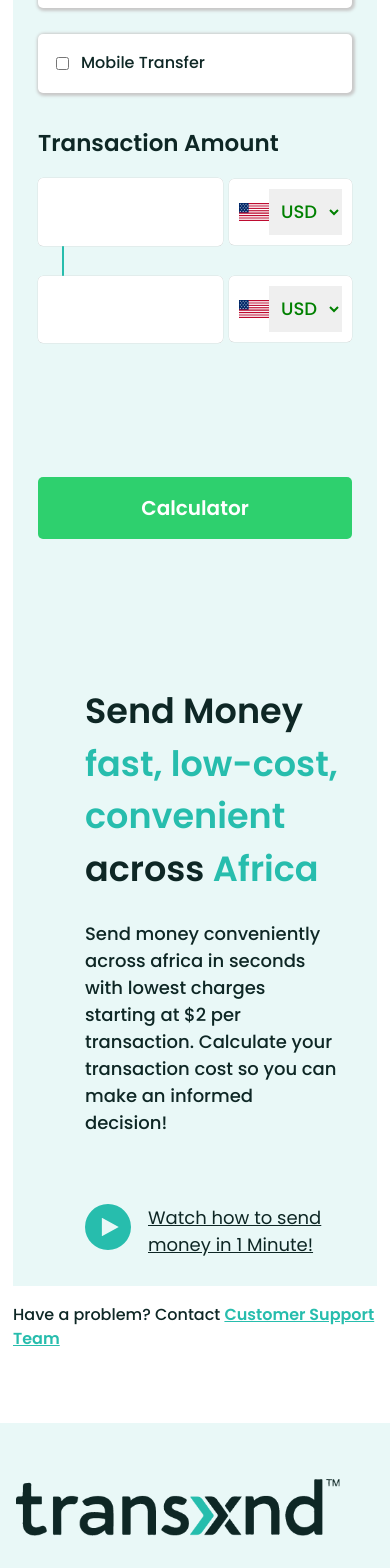
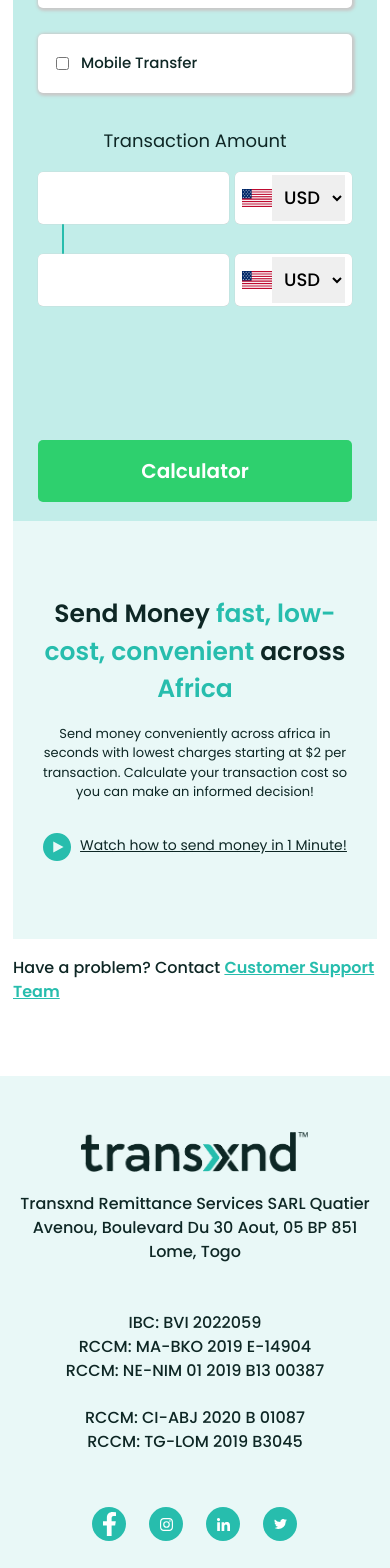
Before and after one commit to ab9pixel/Transxnd-Enhanced-screens, a React (Create React App) app: page / in a window 390 px wide. Shown: the part 420-1988 px from the top of the page. Built offline with nearby package versions, Linux system fonts and the light colour scheme.

Commit message:
home screen and footer are responsive

```diff
--- a/src/App.scss
+++ b/src/App.scss
@@ -208,8 +208,6 @@ body{
                 }
             }
         }
-
-
     }
     .MainContentWrap{
         margin: 14px 13px !important;
@@ -255,6 +253,9 @@ body{
                     .SmallInputWrap{
                         width: 100%;
                         margin-bottom: 14px;
+                        p{
+                            font-size: 15px;
+                        }
                     }
                 }
                 .transactionType{
@@ -265,7 +266,153 @@ body{
                         font-weight: 600;
                     }
                 }
+                .transactionAmountWrap{
+                    h3{
+                        font-size: 18px;
+                        font-weight: normal;
+                        text-align: center;
+                    }
+                    .transactionAmount{
+                        input{
+                            padding: 10px 12px;
+                        }
+                        .currencyWrap{
+                            padding: 3px 7px;
+                        }
+                    }
+                }
+                .GreenFullButton_GreenFullButton__80YVK{
+                    margin: 0 auto;
+                    display: flex;
+                    justify-content: center;
+                    align-items: center;
+                    width: 80%;
+                    button{
+                        font-size: 16px;
+                    }
+                }
+            }
+            .sendMoneyPageOneLeft{
+                padding: 74px 24px 50px;
+                .contentBodyHeading{
+                    font-size: 25px;
+                    text-align: center;
+                    margin-bottom: 16px;
+                }
+                .contentBodyPara{
+                    margin-bottom: 29px;
+                    p{
+                        font-size: 13px;
+                        font-weight: 400;
+                        text-align: center;
+                    }
+                }
+                .howToLink{
+                    display: flex;
+                    justify-content: center;
+                    align-items: center;
+                    .playIcon{
+                        img{
+                            width: 28px;
+                            height: 28px;
+                            margin-right: 9px;
+                        }
+                    }
+                    .playText{
+                        font-size: 14px;
+                    }
+                }
             }
         }
     }
+    .footerWrap{
+        margin: 0 auto;
+        padding-bottom: 16px;
+        .footerLeft{
+            .footerLogo{
+                display: flex;
+                justify-content: center;
+                align-items: center;
+                margin-bottom: 20px;
+                img{
+                    width: 227px;
+                    height: 40px;
+                }
+            }
+            .footerButton{
+                display: none;
+            }
+            .footerAddress{
+                text-align: center;
+                margin-bottom: 47px;
+            }
+            .footerContact{
+                display: flex;
+                justify-content: center;
+                align-items: center;
+                flex-direction: column;
+                p{
+                    text-align: center;
+                    margin: 0px;
+                    font-size: 16px;
+                }
+                div{
+                    margin-bottom: 23px;
+                }
+            }
+            .footerSocialIcons{
+                display: flex;
+                justify-content: center;
+                align-items: center;
+                .SocialIconsMain{
+                    width: 34px;
+                    height: 34px;
+                    img{
+                        width: 13px;
+                    }
+                }
+            }
+        }
+        .footerMiddleWrap{
+            display: flex;
+            justify-content: center;
+            align-items: center;
+            flex-direction: column;
+            .MenuHeadingMain{
+                text-align: center;
+            }
+            ul li{
+                text-align: center;
+                font-size: 14px;
+            }
+            margin-bottom: 63px;
+        }
+        .footerRightWrap{
+            width: 100%;
+            .MenuHeadingMain{
+                text-align: center;
+            }
+            p{
+                text-align: center;
+                font-size: 14px;
+                font-weight: 500;
+                margin-right: 0px;
+                margin-bottom: 36px;
+            }
+            .footerInput{
+                width: 90%;
+                margin: 0 auto;
+            }
+            .modeAndLang{
+               display: none;
+            }
+        }
+    }
+    .copyRight{
+        margin-top: 136px;
+        margin-bottom: 31px;
+        p{
+            font-size: 14px;
+        }
+    }
 }
--- a/src/components/MainContent/styles.scss
+++ b/src/components/MainContent/styles.scss
@@ -70,6 +70,7 @@
     display: flex;
     flex-direction: column;
     padding: 48px 38px 0px 0px ;
+    background-color: rgba(39, 189, 173, 0.2);
 }
 .contentBodyHeading{
     font-size: 35px;
@@ -162,7 +163,6 @@ input:focus{
     font-size: 18px;
     font-weight: 500;
     padding: 8px;
-    color: green;
 }
 .lineDiv span{
     height: 45px;
```
